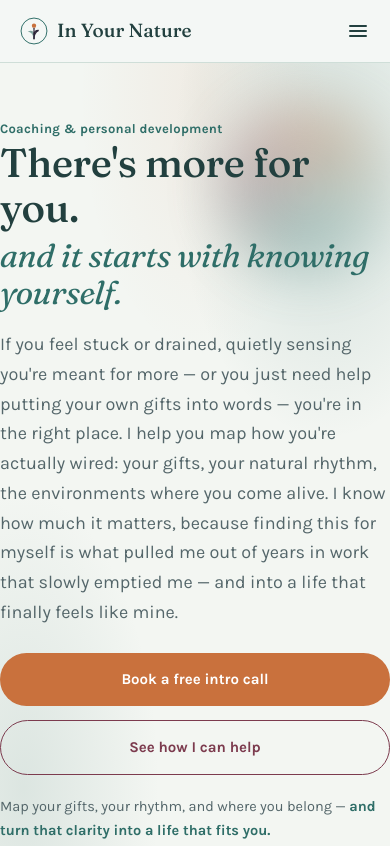
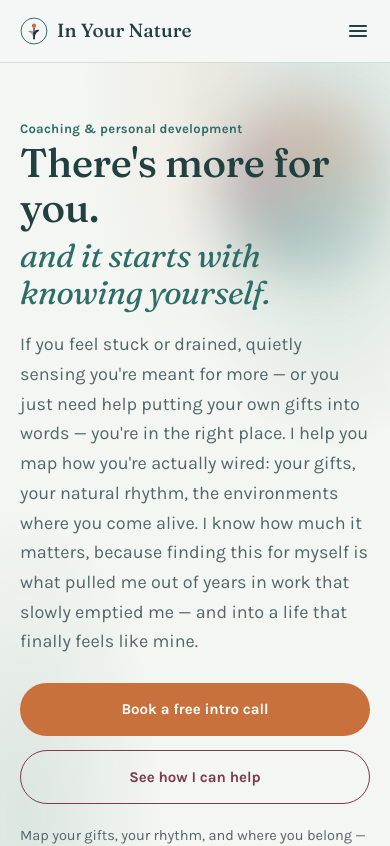
Before and after one commit to jackgardner99/in-your-nature-client, a React (Vite) app: page / in a window 390 px wide. Shown: the top 846 px of the page. Built offline with nearby package versions, Linux system fonts and the light colour scheme.

Commit message:
update: hero section margins

```diff
--- a/src/index.css
+++ b/src/index.css
@@ -255,7 +255,9 @@ nav {
 }
 .hero-in {
   position: relative;
-  padding: 82px 0 66px;
+  padding-block: 82px 66px;
+}
+.hero-copy {
   max-width: 760px;
 }
 .hero h1 {
@@ -726,7 +728,7 @@ footer .foot-fine {
     padding: 6px 20px 22px;
   }
   .hero-in {
-    padding: 52px 0 44px;
+    padding-block: 52px 44px;
   }
   .hero .lead {
     font-size: 18px;
--- a/src/pages/About.jsx
+++ b/src/pages/About.jsx
@@ -31,6 +31,7 @@ function About() {
           <span className="orb orb-grad2"></span>
         </div>
         <div className="wrap hero-in">
+          <div className="hero-copy">
             <span className="eyebrow">About</span>
             <h1>
               Hi, I&apos;m Kadi.<span className="whisper">and I&apos;ve been where you are.</span>
@@ -41,6 +42,7 @@ function About() {
               Understanding myself changed everything, and now I help other people find their way
               there too.
             </p>
+          </div>
         </div>
       </header>
 
--- a/src/pages/Home.jsx
+++ b/src/pages/Home.jsx
@@ -115,6 +115,7 @@ function Home() {
           <span className="orb orb-grad2"></span>
         </div>
         <div className="wrap hero-in">
+          <div className="hero-copy">
             <span className="eyebrow">Coaching &amp; personal development</span>
             <h1>
               There&apos;s more for you.<span className="whisper">and it starts with knowing yourself.</span>
@@ -139,6 +140,7 @@ function Home() {
               Map your gifts, your rhythm, and where you belong —{' '}
               <b>and turn that clarity into a life that fits you.</b>
             </p>
+          </div>
         </div>
       </header>
 
```
Lines whose indentation alone changed are shown as unchanged.
